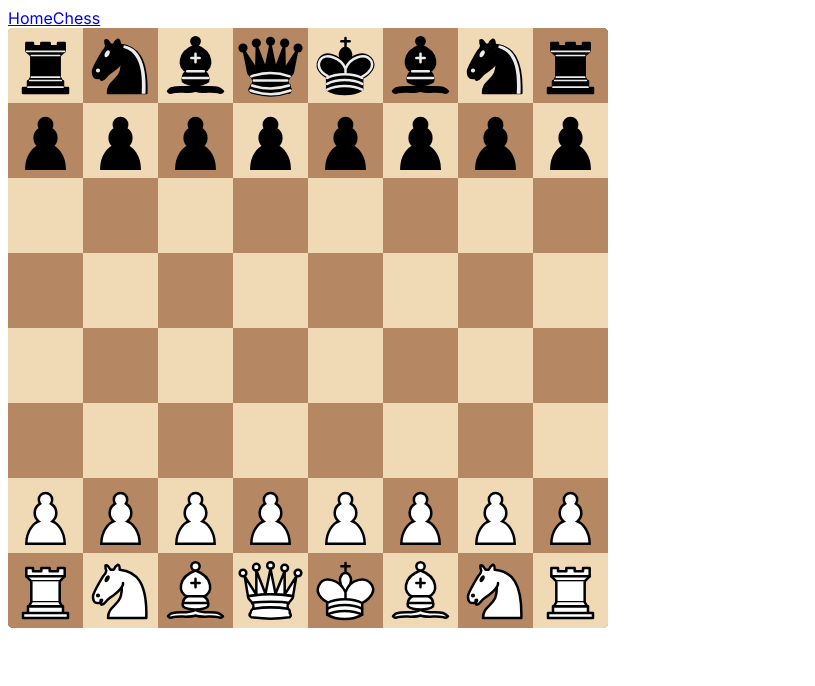
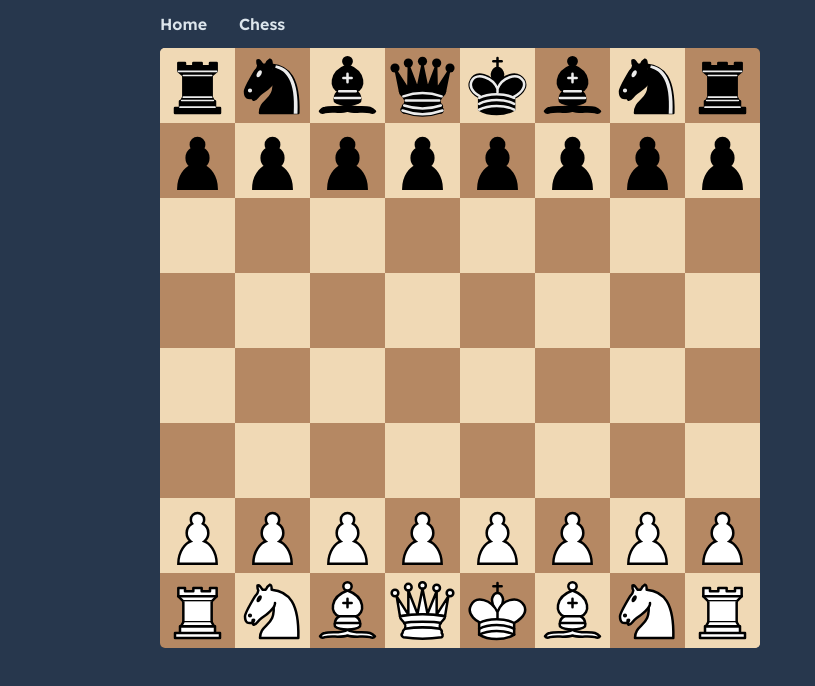
Before and after one commit to blnayan/gameboard, a Next.js app: page /chess in a window 1280 px wide. Shown: the top 686 px of the page, without its empty margins (0-815 px from the left). Built offline with nearby package versions, Linux system fonts and the light colour scheme.

Commit message:
add: theme colors

```diff
--- /dev/null
+++ b/src/app/NavBar.module.css
@@ -0,0 +1,35 @@
+.header {
+  height: 3rem;
+  width: 100%;
+  font-size: 1rem;
+}
+
+.navBar {
+  margin-left: 10rem;
+  margin-right: 10rem;
+}
+
+.linksContainer {
+  height: 3rem;
+  display: flex;
+  align-items: center;
+  column-gap: 2rem;
+}
+
+.linkBox {
+  height: 3rem;
+  width: 4rem;
+  display: flex;
+  align-items: center;
+  justify-content: center;
+}
+
+.linkBox.active {
+  background-color: var(--lightNavy) 50%;
+}
+
+.link {
+  text-decoration: none;
+  font-weight: 600;
+  color: var(--whiteNavy);
+}
--- /dev/null
+++ b/src/app/NavBar.tsx
@@ -0,0 +1,21 @@
+import Link from "next/link";
+import styles from "./NavBar.module.css";
+
+export default function NavBar() {
+  return (
+    <header className={styles.header}>
+      <div className={styles.navBar}>
+        <div className={styles.linksContainer}>
+          <Link className={styles.link} href="/">
+            Home
+          </Link>
+          {/* <div className={`${styles.linkBox} ${router.pathname === "/chess" ? styles.active : ""}`}> */}
+          <Link className={styles.link} href="/chess">
+            Chess
+          </Link>
+          {/* </div> */}
+        </div>
+      </div>
+    </header>
+  );
+}
--- a/src/app/chess/ChessBoard.module.css
+++ b/src/app/chess/ChessBoard.module.css
@@ -1,6 +1,7 @@
 .board {
   position: relative;
   background-size: 100%;
+  margin-left: 10rem;
 }
 
 .boardImage {
--- a/src/app/globals.css
+++ b/src/app/globals.css
@@ -0,0 +1,12 @@
+:root {
+  --darkNavy: #27374d;
+  --navy: #526d82;
+  --lightNavy: #9db2bf;
+  --whiteNavy: #dde6ed;
+}
+
+body {
+  margin: 0;
+  background-color: var(--darkNavy);
+  background-repeat: no-repeat;
+}
--- a/src/app/layout.tsx
+++ b/src/app/layout.tsx
@@ -1,8 +1,9 @@
 import Link from "next/link";
 import "./globals.css";
-import { Inter } from "next/font/google";
+import { Lexend_Deca } from "next/font/google";
+import NavBar from "./NavBar";
 
-const inter = Inter({ subsets: ["latin"] });
+const lexendDeca = Lexend_Deca({ subsets: ["latin"] });
 
 export const metadata = {
   title: "Game Board",
@@ -12,9 +13,8 @@ export const metadata = {
 export default function RootLayout({ children }: { children: React.ReactNode }) {
   return (
     <html lang="en">
-      <body className={inter.className}>
-        <Link href="/">Home</Link>
-        <Link href="/chess">Chess</Link>
+      <body className={lexendDeca.className}>
+        <NavBar />
         {children}
       </body>
     </html>
```
